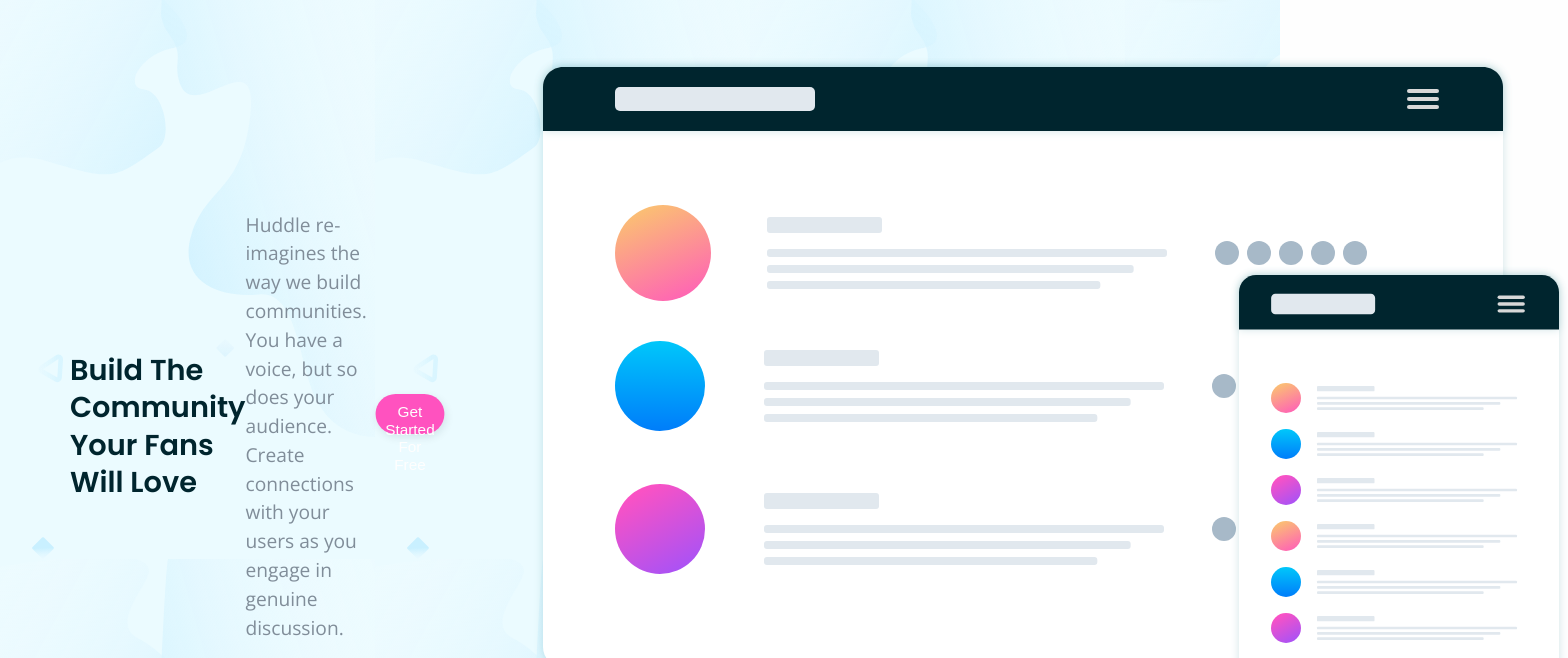
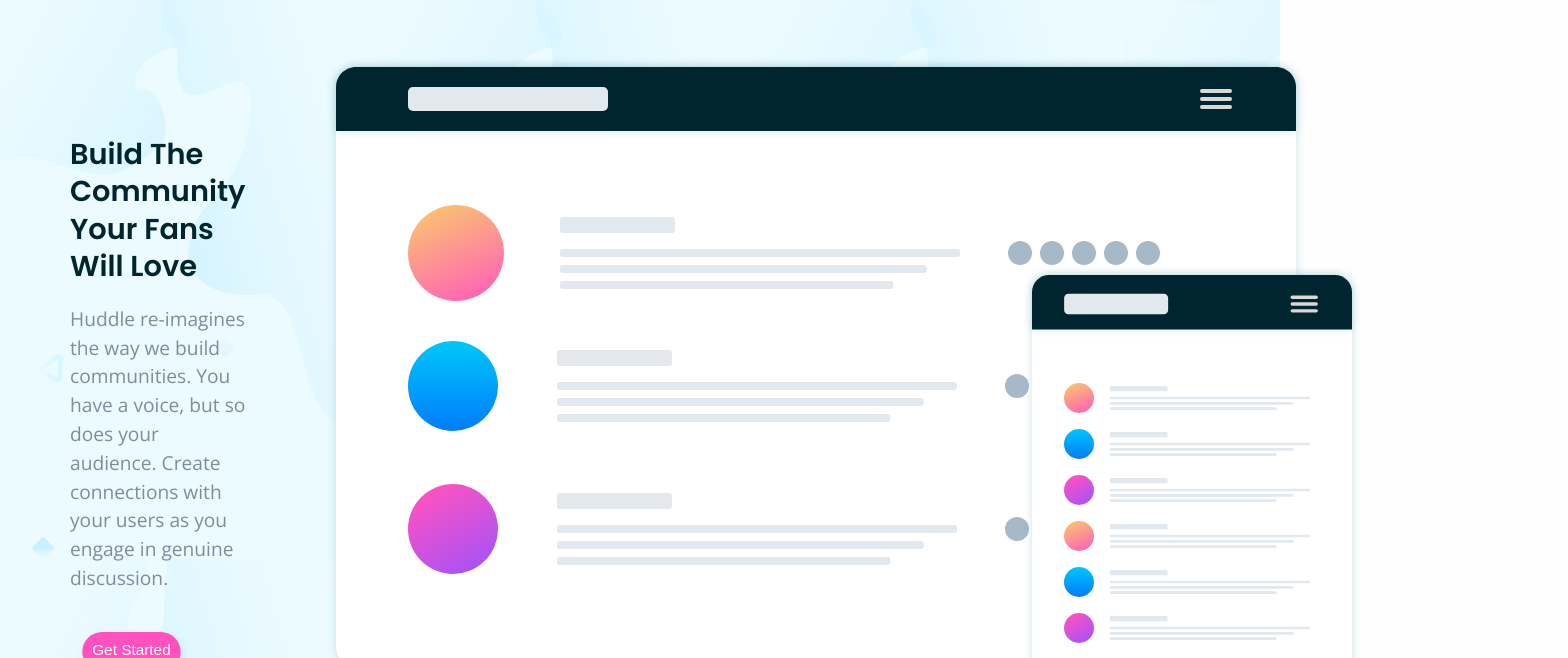
Before and after one commit to czintel/friday, a website built with Vite: page src/index.html in a window 1280 px wide. Shown: the part 98-756 px from the top of the page, 1568 px wide, since content can reach past the window. Built offline with nearby package versions, Linux system fonts and the light colour scheme.

Commit message:
Final bug fixes in header

```diff
--- a/src/index.html
+++ b/src/index.html
@@ -20,27 +20,32 @@
   <body>
     <header class="app-header">
       <section class="app-header__top">
-        <img class="app-header__logo" src="./design/images/logo.svg" alt="" />
+        <img class="app-header__logo" src="../design/images/logo.svg" alt="" />
         <button class="button button--white">Try It Free</button>
       </section>
       <section class="app-header__welcome app-header__welcome--desktop">
-        <h1 class="app-header__heading">
+        <div>
+          <h1>
             Build The Community <br />
             Your Fans Will Love
           </h1>
           <p>
-          Huddle re-imagines the way we build communities. You have a voice, but
-          so does your audience. Create connections with your users as you
+            Huddle re-imagines the way we build communities. You have a voice,
+            but so does your audience. Create connections with your users as you
             engage in genuine discussion.
           </p>
-        <button class="button app-header__button">Get Started For Free</button>
+          <button class="button app-header__button">
+            Get Started For Free
+          </button>
+        </div>
         <img
           class="app-header__mockup"
-          src="../../design/images/illustration-mockups.svg"
+          src="../design/images/illustration-mockups.svg"
           alt=""
         />
       </section>
     </header>
+
     <section class="card card-reverse">
       <svg
         data-name="Layer 1"
```
Lines whose indentation alone changed are shown as unchanged.
